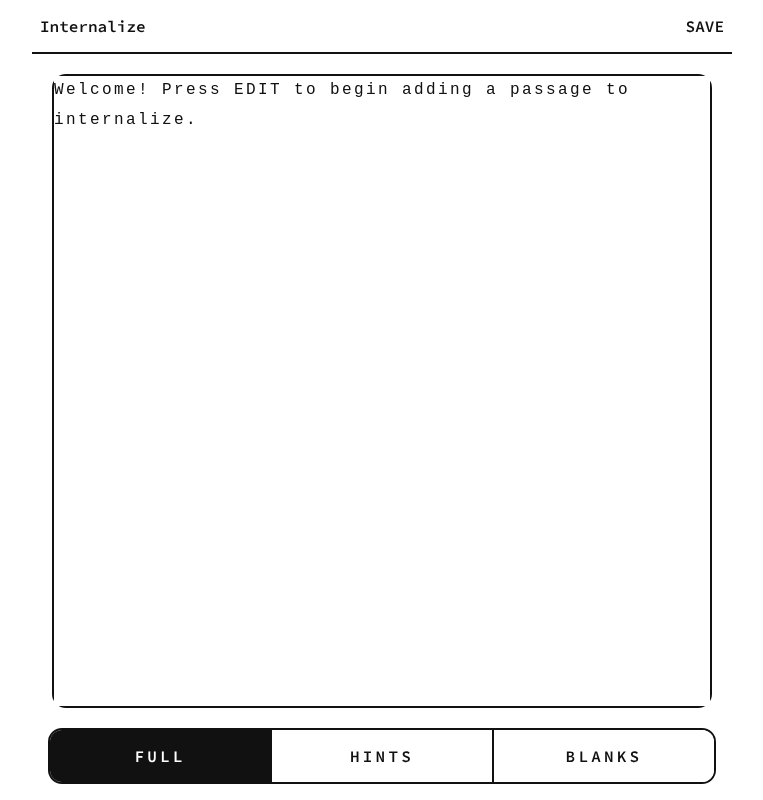
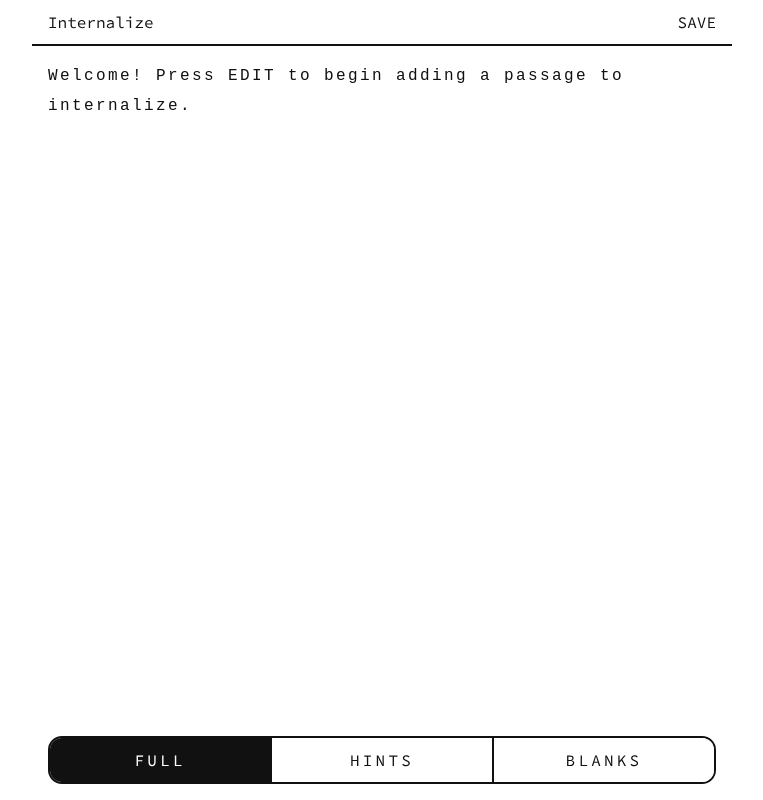
Before and after one commit to brighamandersen/internalize-web, a plain HTML site: page index.html in a window 1280 px wide. Both pictures are taken after a click on the button "EDIT". Shown: the whole page, without its empty margins (258-1021 px from the left). Drawn offline with Linux system fonts and the light colour scheme.

Commit message:
Fix edit

```diff
--- a/style.css
+++ b/style.css
@@ -1,11 +1,4 @@
 /* CUSTOM FONTS */
-
-/* @font-face {
-  font-family: 'OxygenMono-Regular';
-  font-weight: 400;
-  src: url('./fonts/OxygenMono-Regular.ttf');
-  font-display: swap;
-} */
 
 @font-face {
   font-family: "Source Code VF";
@@ -48,6 +41,7 @@ body {
   background-color: var(--background-color);
   color: var(--text-color);
   font-family: "Source Code VF", monospace;
+  font-weight: 400;
 }
 
 button {
@@ -56,7 +50,6 @@ button {
   color: var(--text-color);
   cursor: pointer;
   background-color: var(--background-color);
-  font-weight: 600;
 }
 
 /* LAYOUT */
@@ -77,8 +70,7 @@ header {
 
 .header-item {
   font-size: 16px;
-  padding: 16px 8px;
-  font-weight: 600;
+  padding: 12px 16px;
 }
 
 #editSaveButton {
@@ -91,7 +83,7 @@ header {
   min-height: 0;
   display: none;
   flex-direction: column;
-  padding: 20px;
+  padding: 16px;
   overflow: hidden;
 }
 
@@ -105,13 +97,6 @@ header {
   min-height: 0;
   display: flex;
   flex-direction: column;
-  border: 2px solid transparent;
-  border-radius: 14px;
-  transition: border 0.2s ease;
-}
-
-#editor .container {
-  border-color: var(--text-color);
 }
 
 /* VIEWER */
@@ -130,6 +115,7 @@ header {
 #input {
   overflow: hidden;
   resize: none;
+  background-color: var(--background-color);
 }
 
 /* EDITOR TEXTAREA */
@@ -176,7 +162,7 @@ header {
   align-items: center;
   border: none;
   border-right: 2px solid var(--text-color);
-  padding: 16px;
+  padding: 12px;
   font-size: 16px;
   letter-spacing: 0.15em;
   letter-spacing: 0.2em;
```
